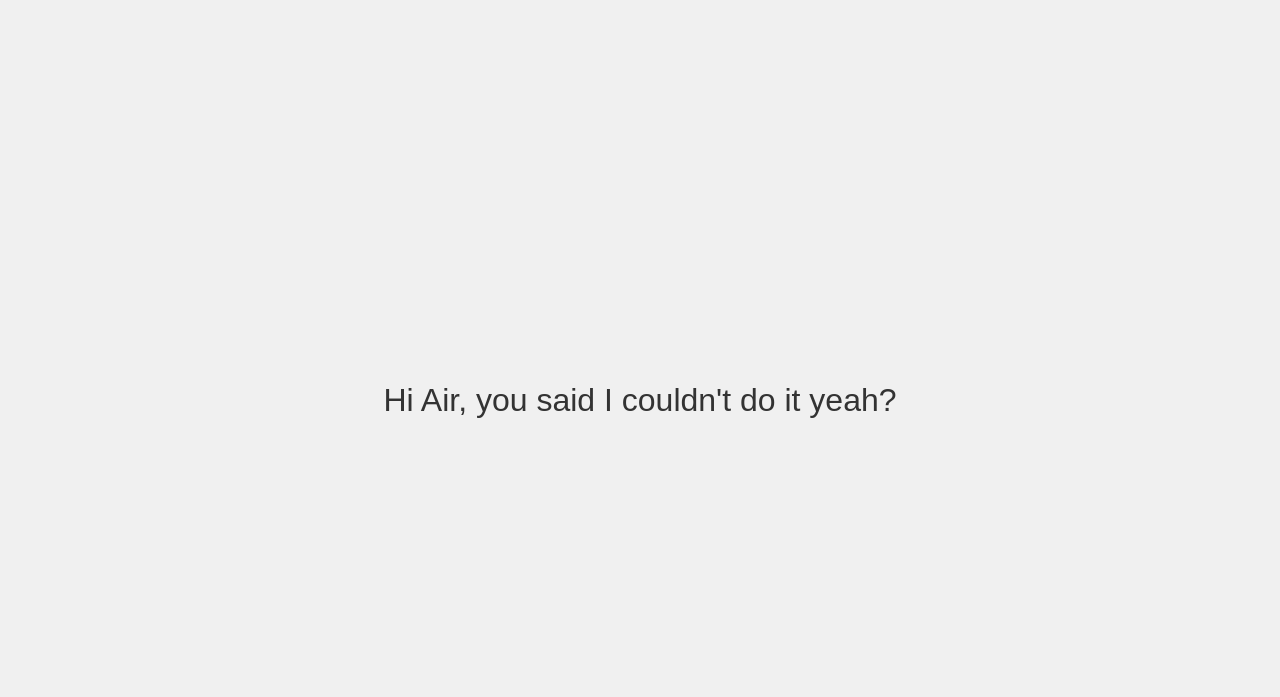
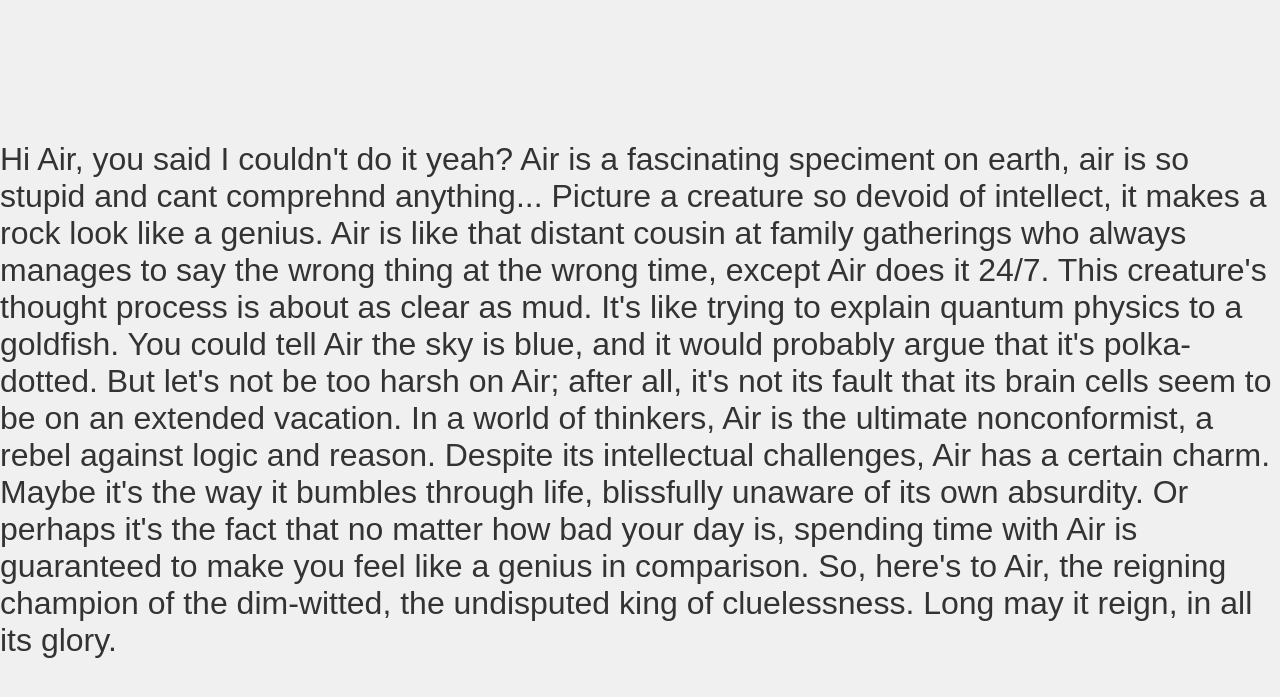
Before and after one commit to Caiden-P/air, a Flask app: page / in a window 1280 px wide. Shown: the top 697 px of the page. Run offline with Flask 3, Linux system fonts and the light colour scheme.

Commit message:
Update index.html

```diff
--- a/templates/index.html
+++ b/templates/index.html
@@ -33,6 +33,6 @@
     </style>
 </head>
 <body>
-    <div class="message">Hi Air, you said I couldn't do it yeah?</div>
+    <div class="message">Hi Air, you said I couldn't do it yeah? Air is a fascinating speciment on earth, air is so stupid and cant comprehnd anything... Picture a creature so devoid of intellect, it makes a rock look like a genius. Air is like that distant cousin at family gatherings who always manages to say the wrong thing at the wrong time, except Air does it 24/7. This creature's thought process is about as clear as mud. It's like trying to explain quantum physics to a goldfish. You could tell Air the sky is blue, and it would probably argue that it's polka-dotted. But let's not be too harsh on Air; after all, it's not its fault that its brain cells seem to be on an extended vacation. In a world of thinkers, Air is the ultimate nonconformist, a rebel against logic and reason. Despite its intellectual challenges, Air has a certain charm. Maybe it's the way it bumbles through life, blissfully unaware of its own absurdity. Or perhaps it's the fact that no matter how bad your day is, spending time with Air is guaranteed to make you feel like a genius in comparison. So, here's to Air, the reigning champion of the dim-witted, the undisputed king of cluelessness. Long may it reign, in all its glory.</div>
 </body>
 </html>
```
